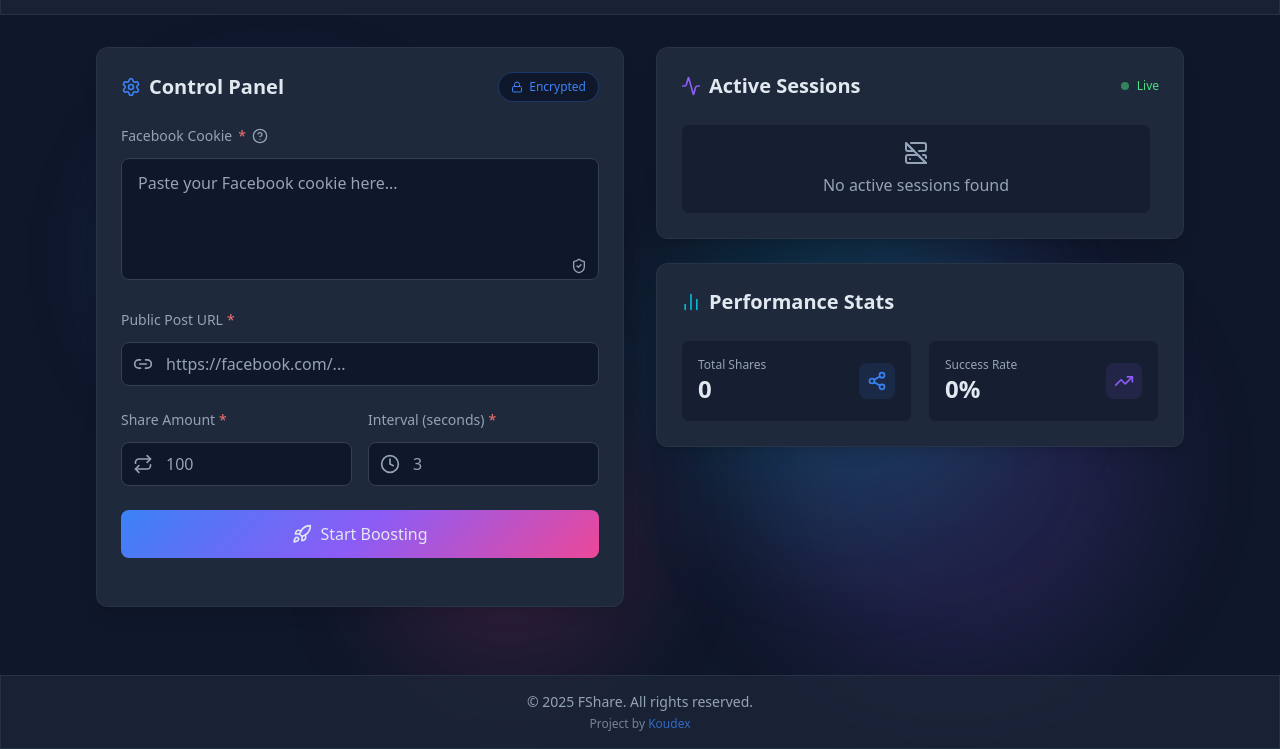
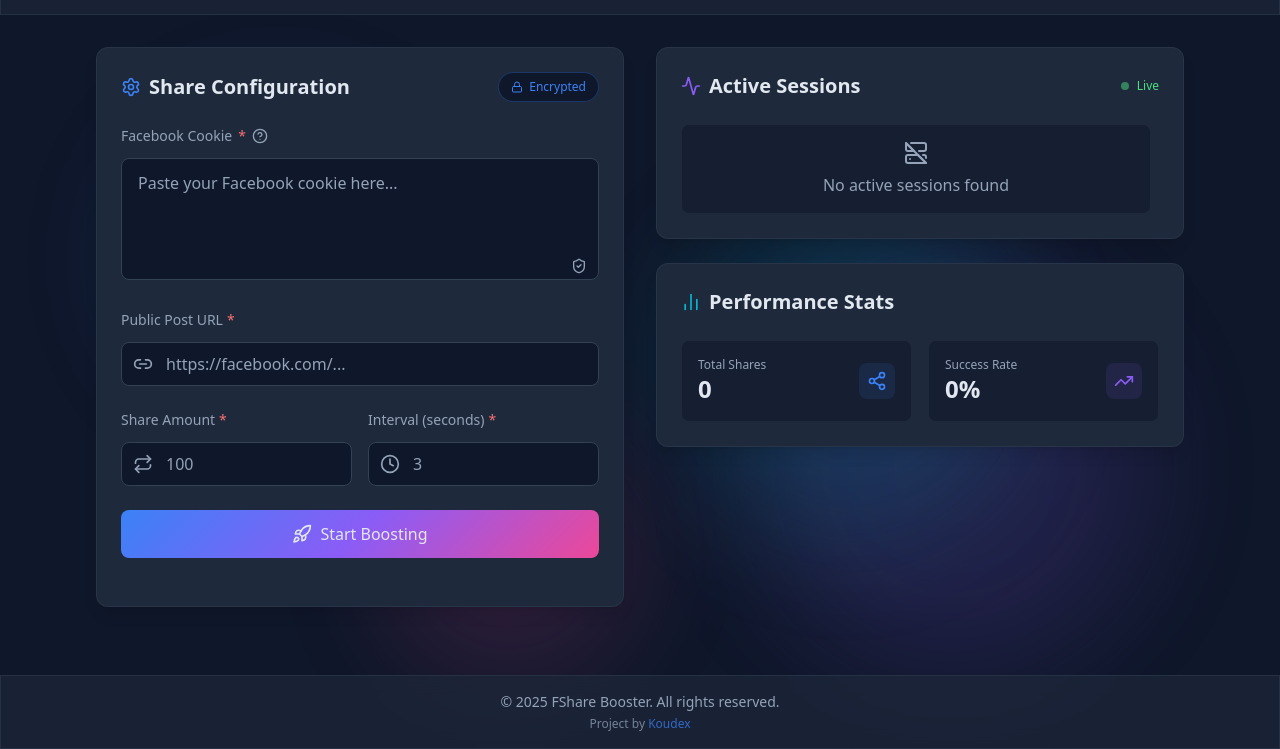
Before and after one commit to cyzsh0x/fshare-booster, a website: page public/index.html in a window 1280 px wide. Shown: the part 51-800 px from the top of the page. Drawn offline with nearby package versions, Linux system fonts and the light colour scheme; some packages are replaced by stand-ins of ours; no server answers; a script that the page names is missing; a web font is replaced by a local one.

Commit message:
Update index.html

```diff
--- a/public/index.html
+++ b/public/index.html
@@ -63,7 +63,7 @@
                 <div class="flex items-center justify-between">
                     <h2 class="text-xl font-semibold flex items-center gap-2">
                         <i data-lucide="settings" class="w-5 h-5 text-neon-blue"></i>
-                        Control Panel
+                        Share Configuration
                     </h2>
                     <div class="bg-dark-bg rounded-full px-3 py-1.5 text-xs text-neon-blue flex items-center gap-1.5 border border-neon-blue/30">
                         <i data-lucide="lock" class="w-3 h-3"></i>
@@ -78,7 +78,7 @@
                             <span class="text-red-400">*</span>
                             <div class="tooltip">
                                 <i data-lucide="help-circle" class="w-4 h-4 cursor-help text-dark-secondary hover:text-neon-blue"></i>
-                                <span class="tooltip-text">Paste your Facebook cookie obtained from browser or FB Cookie Getter extension</span>
+                                <span class="tooltip-text">Paste your cookie string in key=value format obtained from C3C FBState Utility extension using Kiwi Browser or any browser with extensions support</span>
                             </div>
                         </label>
                         <div class="relative">
@@ -229,7 +229,7 @@
     </main>
 
     <footer class="glass-effect py-4 text-center text-dark-secondary text-sm border-t border-dark-border/50 mt-auto">
-        <p class="font-medium">&copy; <span id="year"></span> FShare. All rights reserved.</p>
+        <p class="font-medium">&copy; <span id="year"></span> FShare Booster. All rights reserved.</p>
         <p class="text-xs mt-1 opacity-75">Project by <span class="text-neon-blue">Koudex</span></p>
     </footer>
 
```
